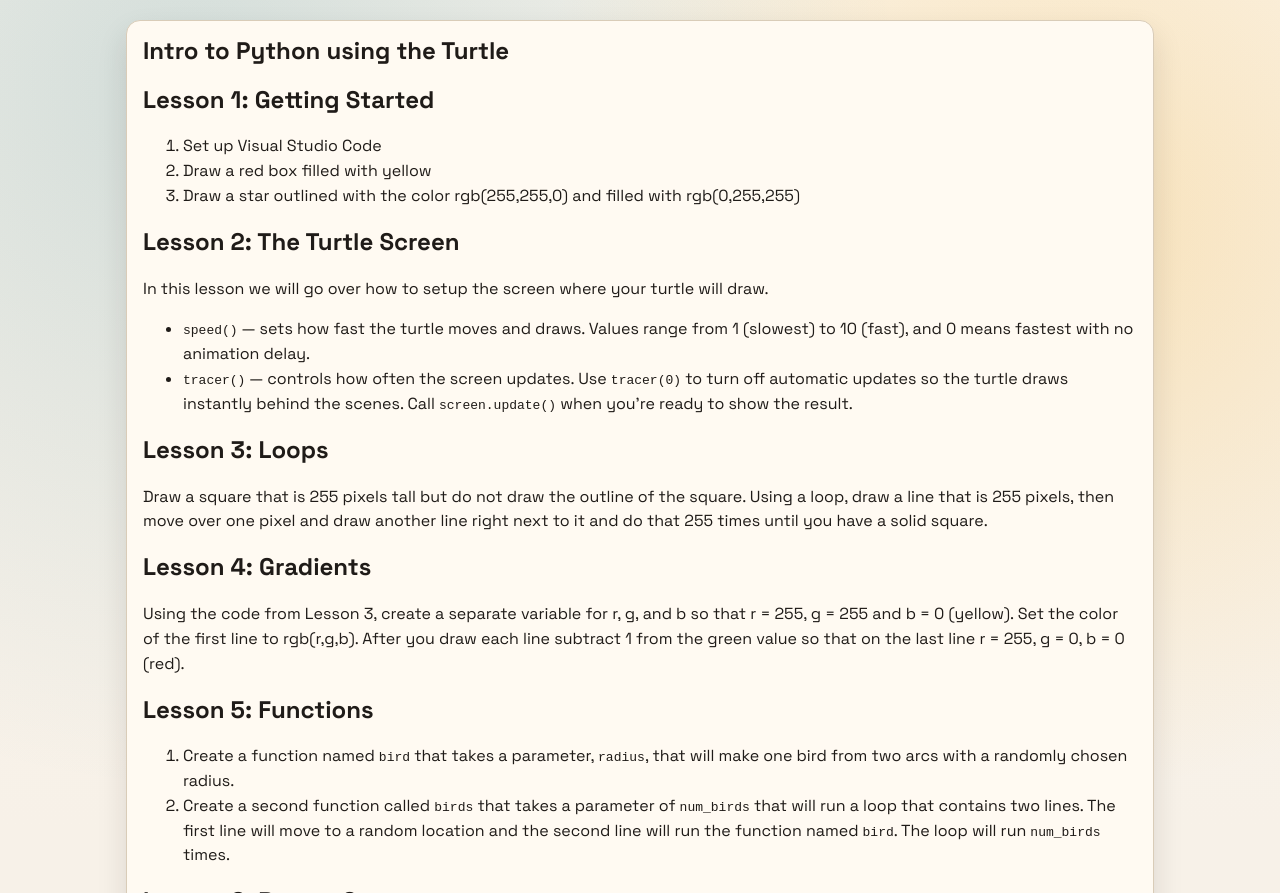
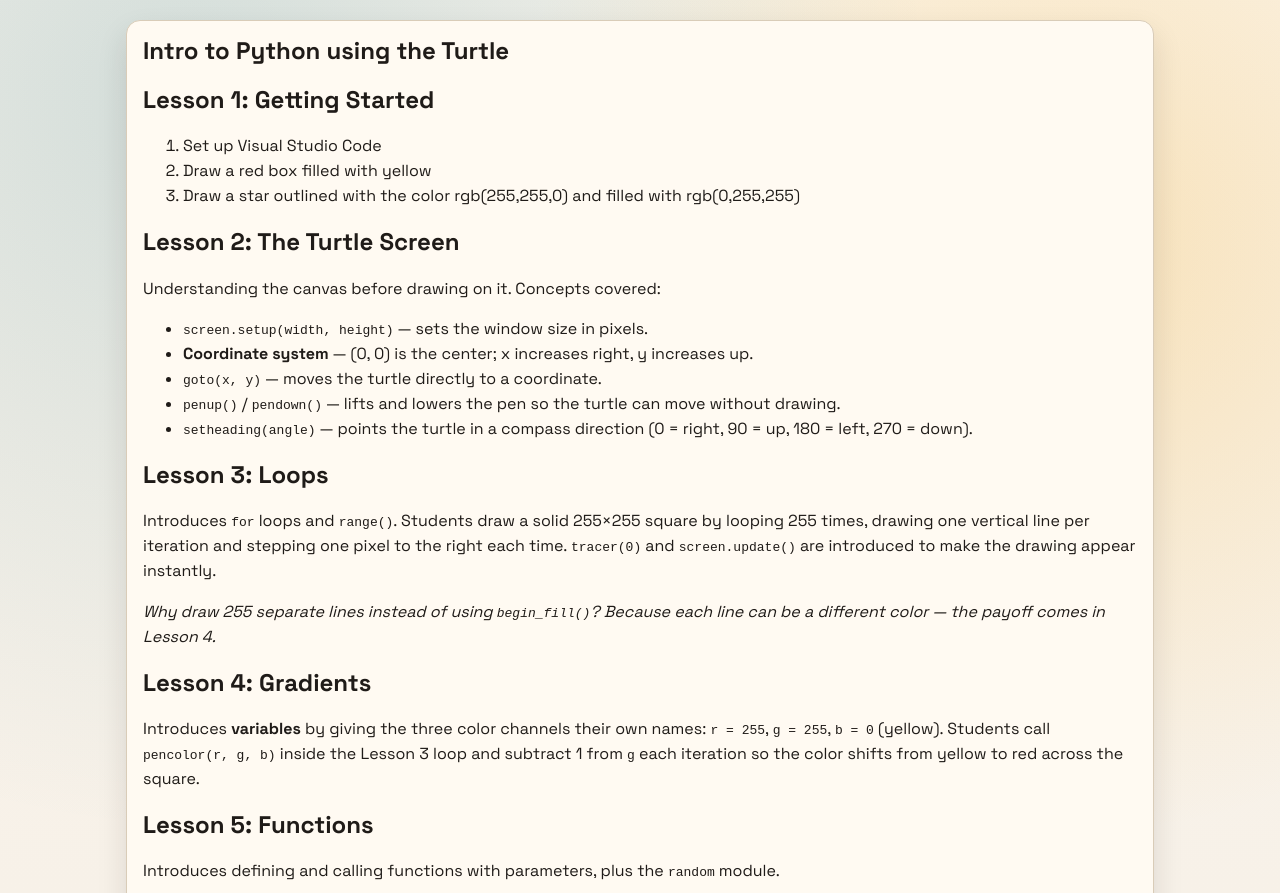
Before and after one commit to Conchesmess/CIS6, a plain HTML site: page units/term2-python-turtle.html in a window 1280 px wide. Shown: the part 59-952 px from the top of the page. Drawn offline with Linux system fonts and the light colour scheme.

Commit message:
update term2 html

```diff
--- a/units/term2-python-turtle.html
+++ b/units/term2-python-turtle.html
@@ -34,32 +34,40 @@
 
       <h2>Lesson 2: The Turtle Screen</h2>
       <p>
-        In this lesson we will go over how to setup the screen where your turtle will draw.
+        Understanding the canvas before drawing on it. Concepts covered:
       </p>
       <ul>
-        <li><code>speed()</code> — sets how fast the turtle moves and draws. Values range from 1 (slowest) to 10 (fast), and 0 means fastest with no animation delay.</li>
-        <li><code>tracer()</code> — controls how often the screen updates. Use <code>tracer(0)</code> to turn off automatic updates so the turtle draws instantly behind the scenes. Call <code>screen.update()</code> when you're ready to show the result.</li>
+        <li><code>screen.setup(width, height)</code> — sets the window size in pixels.</li>
+        <li><strong>Coordinate system</strong> — (0, 0) is the center; x increases right, y increases up.</li>
+        <li><code>goto(x, y)</code> — moves the turtle directly to a coordinate.</li>
+        <li><code>penup()</code> / <code>pendown()</code> — lifts and lowers the pen so the turtle can move without drawing.</li>
+        <li><code>setheading(angle)</code> — points the turtle in a compass direction (0 = right, 90 = up, 180 = left, 270 = down).</li>
       </ul>
 
       <h2>Lesson 3: Loops</h2>
       <p>
-        Draw a square that is 255 pixels tall but do not draw the outline of the square.
-        Using a loop, draw a line that is 255 pixels, then move over one pixel and draw another
-        line right next to it and do that 255 times until you have a solid square.
+        Introduces <code>for</code> loops and <code>range()</code>. Students draw a solid 255×255 square by
+        looping 255 times, drawing one vertical line per iteration and stepping one pixel to the right each time.
+        <code>tracer(0)</code> and <code>screen.update()</code> are introduced to make the drawing appear instantly.
+      </p>
+      <p>
+        <em>Why draw 255 separate lines instead of using <code>begin_fill()</code>? Because each line can be a
+        different color — the payoff comes in Lesson 4.</em>
       </p>
 
       <h2>Lesson 4: Gradients</h2>
       <p>
-        Using the code from Lesson 3, create a separate variable for r, g, and b so that
-        r = 255, g = 255 and b = 0 (yellow). Set the color of the first line to rgb(r,g,b).
-        After you draw each line subtract 1 from the green value so that on the last line
-        r = 255, g = 0, b = 0 (red).
+        Introduces <strong>variables</strong> by giving the three color channels their own names:
+        <code>r = 255</code>, <code>g = 255</code>, <code>b = 0</code> (yellow).
+        Students call <code>pencolor(r, g, b)</code> inside the Lesson 3 loop and subtract 1 from <code>g</code>
+        each iteration so the color shifts from yellow to red across the square.
       </p>
 
       <h2>Lesson 5: Functions</h2>
+      <p>Introduces defining and calling functions with parameters, plus the <code>random</code> module.</p>
       <ol>
-        <li>Create a function named <code>bird</code> that takes a parameter, <code>radius</code>, that will make one bird from two arcs with a randomly chosen radius.</li>
-        <li>Create a second function called <code>birds</code> that takes a parameter of <code>num_birds</code> that will run a loop that contains two lines. The first line will move to a random location and the second line will run the function named <code>bird</code>. The loop will run <code>num_birds</code> times.</li>
+        <li>Write a function <code>bird(radius)</code> that draws one bird shape from two arcs using <code>turtle.circle()</code>.</li>
+        <li>Write a function <code>birds(num_birds)</code> that loops <code>num_birds</code> times, moving to a random location and calling <code>bird()</code> with a random radius each time.</li>
       </ol>
 
       <h2>Lesson 6: Draw a Sun</h2>
```
Also changed, not shown: 1 other file.
